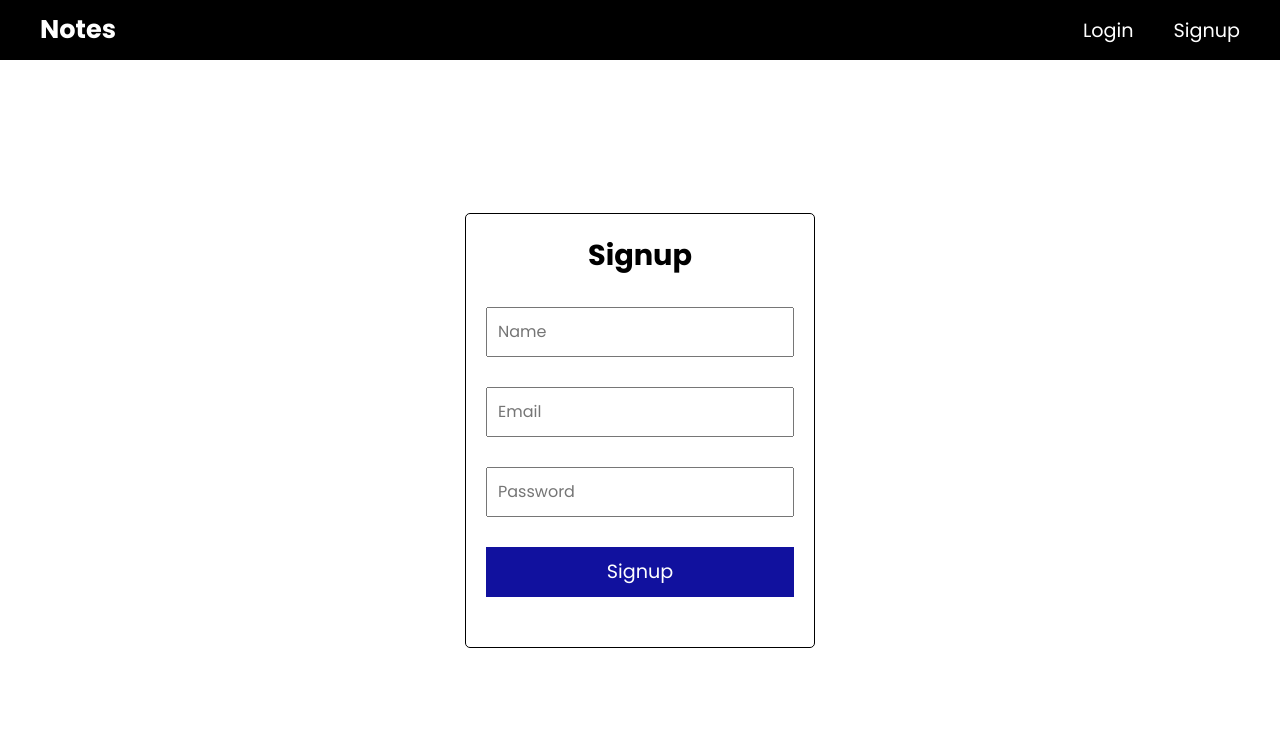
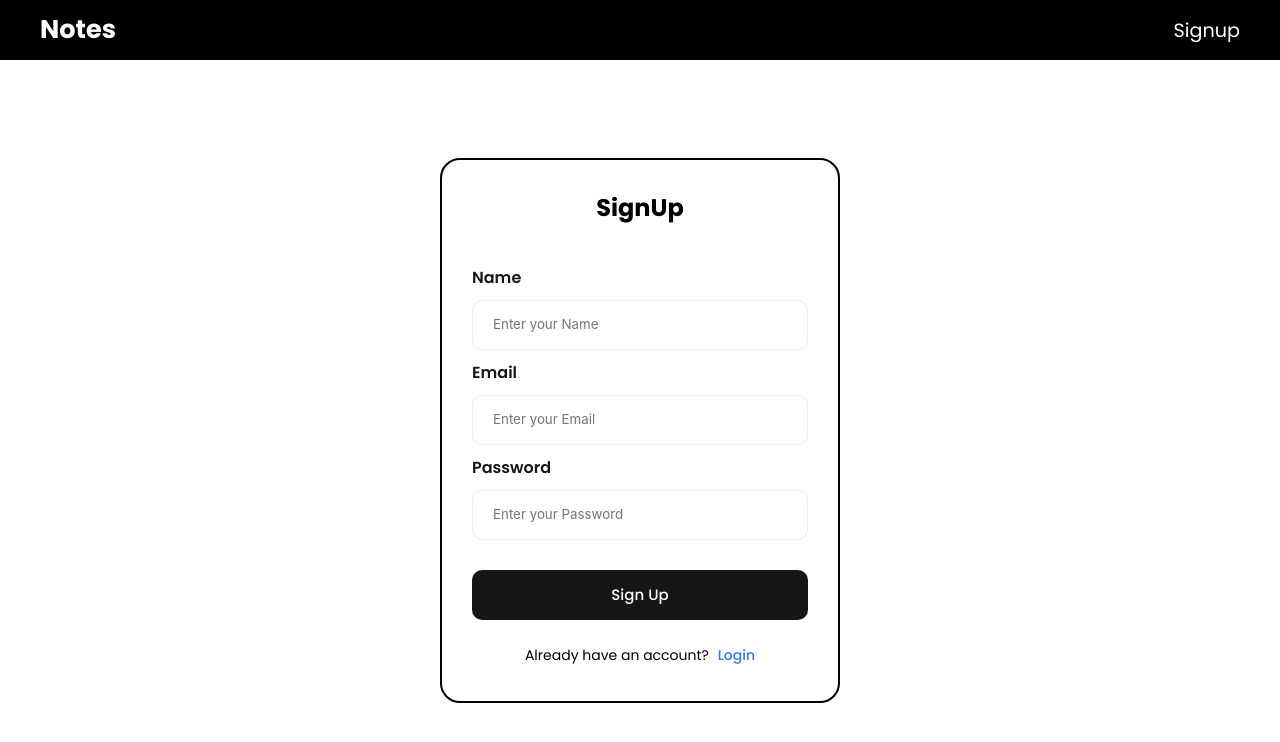
Before and after one commit to mdimteyaz6493/newnoteapp, a React (Vite) app in the folder frontend/: page /signup in a window 1280 px wide. Shown: the top 742 px of the page. Built offline with nearby package versions, Linux system fonts and the light colour scheme.

Commit message:
update some features

```diff
--- a/frontend/src/components/Navbar.jsx
+++ b/frontend/src/components/Navbar.jsx
@@ -25,7 +25,6 @@ const Navbar = () => {
         <button onClick={handleLogout}><RiLogoutBoxRLine /></button>
       ) : (
         <>
-          <Link to="/" className="aaa">Login</Link>
           <Link to="/signup" className="aaa">Signup</Link>
         </>
       )}
--- a/frontend/src/index.css
+++ b/frontend/src/index.css
@@ -14,12 +14,12 @@
 
 /* Track */
 ::-webkit-scrollbar-track {
-  background: #fffa65;
+  background: #ffffff;
 }
 
 /* Handle */
 ::-webkit-scrollbar-thumb {
-  background-color: #b900de;
+  background-color: #12c5f1;
 }
 
 /* Handle on hover */
--- a/frontend/src/pages/Login.jsx
+++ b/frontend/src/pages/Login.jsx
@@ -3,33 +3,54 @@ import { useDispatch } from "react-redux";
 import { setUser } from "../slices/authSlice";
 import axios from "axios";
 import { useNavigate } from "react-router-dom";
-import "../styles/login.css"
+import "../styles/login.css";
 
 const Login = () => {
   const [email, setEmail] = useState("");
   const [password, setPassword] = useState("");
+  const [loading, setLoading] = useState(false);
   const dispatch = useDispatch();
   const navigate = useNavigate();
 
   const handleLogin = async () => {
+    setLoading(true);
     try {
       const { data } = await axios.post("https://newnoteapp-3.onrender.com/api/auth/login", { email, password });
       dispatch(setUser({ user: data.user, token: data.token }));
+      alert("Login successfully");
       navigate("/notes");
     } catch (error) {
       alert(error.response.data.message);
+    } finally {
+      setLoading(false);
     }
   };
 
   return (
-   <div className="main_cont">
-     <div className="login-cont">
-      <h2>Login</h2>
-      <input placeholder="Email" onChange={(e) => setEmail(e.target.value)} />
-      <input type="password" placeholder="Password" onChange={(e) => setPassword(e.target.value)} />
-      <button onClick={handleLogin}>Login</button>
+    <div className="main_cont">
+      <form className="form">
+        <span className="form_title">Login</span>
+        <div className="flex-column">
+          <label>Email </label>
+        </div>
+        <div className="inputForm">
+          <input placeholder="Enter your Email" className="input" type="text" value={email} onChange={(e) => setEmail(e.target.value)} />
+        </div>
+
+        <div className="flex-column">
+          <label>Password </label>
+        </div>
+        <div className="inputForm">
+          <input placeholder="Enter your Password" className="input" type="password" value={password} onChange={(e) => setPassword(e.target.value)} />
+        </div>
+
+        <div className="flex-row"></div>
+        <button className="button-submit" onClick={handleLogin} type="button" disabled={loading}>
+          {loading ? "Signing in..." : "Sign In"}
+        </button>
+        <p className="p">Don't have an account? <span className="span" onClick={() => navigate("/signup")}>Signup</span></p>
+      </form>
     </div>
-   </div>
   );
 };
 
--- a/frontend/src/pages/Notes.jsx
+++ b/frontend/src/pages/Notes.jsx
@@ -181,9 +181,17 @@ const Notes = () => {
           <button onClick={() => setViewModalOpen(false)}><RxCross2 /></button>
         </div>
       </div>
-      <div className="note-modal-content">
-        <p style={{ whiteSpace: "pre-wrap" }}>{currentNote.content}</p>
-      </div>
+      <div
+  className="note-modal-content"
+  style={{ whiteSpace: "pre-wrap" }}
+  dangerouslySetInnerHTML={{
+    __html: currentNote.content.replace(
+      /(https?:\/\/[^\s]+)/g,
+      '<a href="$1" target="_blank" rel="noopener noreferrer">$1</a>'
+    ),
+  }}
+></div>
+
     </div>
   </div>
 )}
--- a/frontend/src/pages/Signup.jsx
+++ b/frontend/src/pages/Signup.jsx
@@ -1,40 +1,62 @@
 import { useState } from "react";
 import axios from "axios";
 import { useNavigate } from "react-router-dom";
-import "../styles/signup.css"
+import "../styles/signup.css";
 
 const Signup = () => {
   const [name, setName] = useState("");
   const [email, setEmail] = useState("");
   const [password, setPassword] = useState("");
+  const [loading, setLoading] = useState(false);
   const navigate = useNavigate();
 
   const handleSignup = async () => {
+    setLoading(true);
     try {
       await axios.post("https://newnoteapp-3.onrender.com/api/auth/signup", {
         name,
         email,
         password,
       });
+      alert("Account created successfully");
       navigate("/");
     } catch (error) {
       alert(error.response.data.message);
+    } finally {
+      setLoading(false);
     }
   };
 
   return (
     <div className="main_cont">
-      <div className="signup-cont">
-        <h2>Signup</h2>
-        <input placeholder="Name" onChange={(e) => setName(e.target.value)} />
-        <input placeholder="Email" onChange={(e) => setEmail(e.target.value)} />
-        <input
-          type="password"
-          placeholder="Password"
-          onChange={(e) => setPassword(e.target.value)}
-        />
-        <button onClick={handleSignup}>Signup</button>
-      </div>
+      <form className="form">
+        <span className="form_title">SignUp</span>
+        <div className="flex-column">
+          <label>Name </label>
+        </div>
+        <div className="inputForm">
+          <input placeholder="Enter your Name" className="input" type="text" value={name} onChange={(e) => setName(e.target.value)} />
+        </div>
+
+        <div className="flex-column">
+          <label>Email </label>
+        </div>
+        <div className="inputForm">
+          <input placeholder="Enter your Email" className="input" type="text" value={email} onChange={(e) => setEmail(e.target.value)} />
+        </div>
+
+        <div className="flex-column">
+          <label>Password </label>
+        </div>
+        <div className="inputForm">
+          <input placeholder="Enter your Password" className="input" type="password" value={password} onChange={(e) => setPassword(e.target.value)} />
+        </div>
+
+        <button className="button-submit" onClick={handleSignup} type="button" disabled={loading}>
+          {loading ? "Signing up..." : "Sign Up"}
+        </button>
+        <p className="p">Already have an account? <span className="span" onClick={() => navigate("/")}>Login</span></p>
+      </form>
     </div>
   );
 };
--- a/frontend/src/styles/login.css
+++ b/frontend/src/styles/login.css
@@ -1,34 +1,167 @@
-.login-cont{
-    background-color: rgb(255, 255, 255);
-    height: auto;
+.form {
     display: flex;
     flex-direction: column;
-    width:350px;
+    gap: 10px;
+    background-color: #ffffff;
+    padding: 30px;
+    width: 400px;
+    border-radius: 20px;
+    font-family: -apple-system, BlinkMacSystemFont, 'Segoe UI', Roboto, Oxygen, Ubuntu, Cantarell, 'Open Sans', 'Helvetica Neue', sans-serif;
+    border: 2px solid black;
+  }
+
+  .form_title{
+    font-size: 1.5rem;
+    width: 100%;
+    text-align: center;
+    font-weight: bold;
+    margin-bottom: 30px;
+  }
+
+  ::placeholder {
+    font-family: -apple-system, BlinkMacSystemFont, 'Segoe UI', Roboto, Oxygen, Ubuntu, Cantarell, 'Open Sans', 'Helvetica Neue', sans-serif;
+  }
+
+  .form button {
+    align-self: flex-end;
+  }
+
+  .flex-column > label {
+    color: #151717;
+    font-weight: 600;
+  }
+
+  .inputForm {
+    border: 1.5px solid #ecedec;
+    border-radius: 10px;
+    height: 50px;
+    display: flex;
     align-items: center;
-    padding: 20px;
-    border: 1px solid black;
-    border-radius: 5px;
-}
-.login-cont h2{
-    margin-bottom: 30px;
-    font-size: 1.8rem;
-}
+    padding-left: 10px;
+    transition: 0.2s ease-in-out;
+  }
 
-.login-cont input{
+  .input {
+    margin-left: 10px;
+    border-radius: 10px;
+    border: none;
+    width: 100%;
+    height: 100%;
+  }
+
+  .input:focus {
+    outline: none;
+  }
+
+  .inputForm:focus-within {
+    border: 1.5px solid #2d79f3;
+  }
+
+  .flex-row {
+    display: flex;
+    flex-direction: row;
+    align-items: center;
+    gap: 10px;
+    justify-content: space-between;
+  }
+
+  .flex-row > div > label {
+    font-size: 14px;
+    color: black;
+    font-weight: 400;
+  }
+
+  .span {
+    font-size: 14px;
+    margin-left: 5px;
+    color: #2d79f3;
+    font-weight: 500;
+    cursor: pointer;
+  }
+
+  .button-submit {
+    margin: 20px 0 10px 0;
+    background-color: #151717;
+    border: none;
+    color: white;
+    font-size: 15px;
+    font-weight: 500;
+    border-radius: 10px;
     height: 50px;
-    width:100%;
-    margin-bottom:30px ;
-    padding: 0px 10px;
-    font-size: 1rem;
-}
-.login-cont button{
+    width: 100%;
+    cursor: pointer;
+  }
+
+  .p {
+    text-align: center;
+    color: black;
+    font-size: 14px;
+    margin: 5px 0;
+  }
+
+  .btn {
+    margin-top: 10px;
     width: 100%;
     height: 50px;
+    border-radius: 10px;
+    display: flex;
+    justify-content: center;
+    align-items: center;
+    font-weight: 500;
+    gap: 10px;
+    border: 1px solid #ededef;
+    background-color: white;
     cursor: pointer;
-    font-size: 1.2rem;
-    margin-bottom: 30px;
-    background-color: rgb(34, 221, 171);
-    color: white;
-    border: none;
-    outline: none;
-}
+    transition: 0.2s ease-in-out;
+  }
+
+  .btn:hover {
+    border: 1px solid #2d79f3;
+    ;
+  }
+
+
+
+  /* From Uiverse.io by mrpumps31232 */
+.loading-wave {
+    width: 300px;
+    height: 100px;
+    display: flex;
+    justify-content: center;
+    align-items: flex-end;
+  }
+
+  .loading-bar {
+    width: 20px;
+    height: 10px;
+    margin: 0 5px;
+    background-color: #3498db;
+    border-radius: 5px;
+    animation: loading-wave-animation 1s ease-in-out infinite;
+  }
+
+  .loading-bar:nth-child(2) {
+    animation-delay: 0.1s;
+  }
+
+  .loading-bar:nth-child(3) {
+    animation-delay: 0.2s;
+  }
+
+  .loading-bar:nth-child(4) {
+    animation-delay: 0.3s;
+  }
+
+  @keyframes loading-wave-animation {
+    0% {
+      height: 10px;
+    }
+
+    50% {
+      height: 50px;
+    }
+
+    100% {
+      height: 10px;
+    }
+  }
--- a/frontend/src/styles/notes.css
+++ b/frontend/src/styles/notes.css
@@ -25,7 +25,7 @@
   min-height: calc(100vh - 140px);
   display: flex;
   justify-content: flex-start;
-  align-items: center;
+  align-items: flex-start;
   flex-wrap: wrap;
   gap: 25px;
   padding: 10px 80px;
@@ -64,10 +64,15 @@
   font-size: 1.2rem;
 }
 .note-content {
+  background: repeating-linear-gradient(
+    white,
+    white 23px,
+    #d3d3d3 25px
+  );
 height: calc(100% - 50px);
 width: 100%;
 padding: 5px 15px;
-font-size: 1.1rem;
+font-size: 1.05rem;
 cursor: text;
 }
 
@@ -96,10 +101,16 @@ cursor: text;
   }
 
   .show-note-modal .note-modal-contents{
-    height: 500px;
-    background: #fffa65;
+    background: repeating-linear-gradient(
+    white,
+    white 23px,
+    #d3d3d3 25px
+  );
+    min-height: 500px;
+    max-height: 700px;
     width: 400px;
     text-align: start;
+    overflow: hidden;
   }
 .show-note-modal .note-modal-contents .note-modal-head{
   height: 50px;
@@ -126,10 +137,11 @@ cursor: text;
 }
 .show-note-modal .note-modal-contents .note-modal-content{
   height: calc(100% - 50px);
+  max-height: 600px;
   width: 100%;
   padding: 10px 20px;
   font-size: 1.1rem;
-  overflow-y: scroll;
+  overflow-y: auto;
 }
 .modal-content {
   height: 500px;
```
